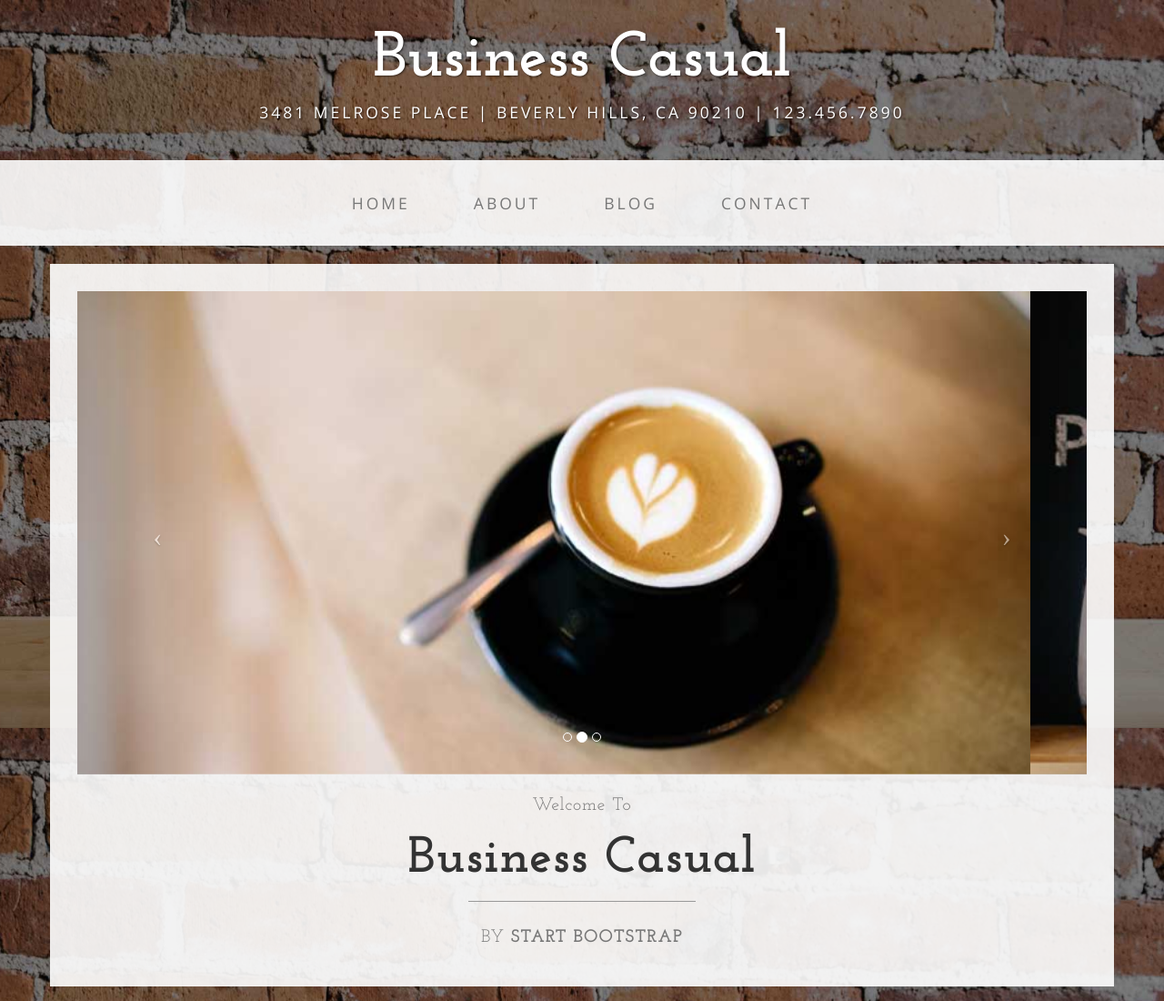
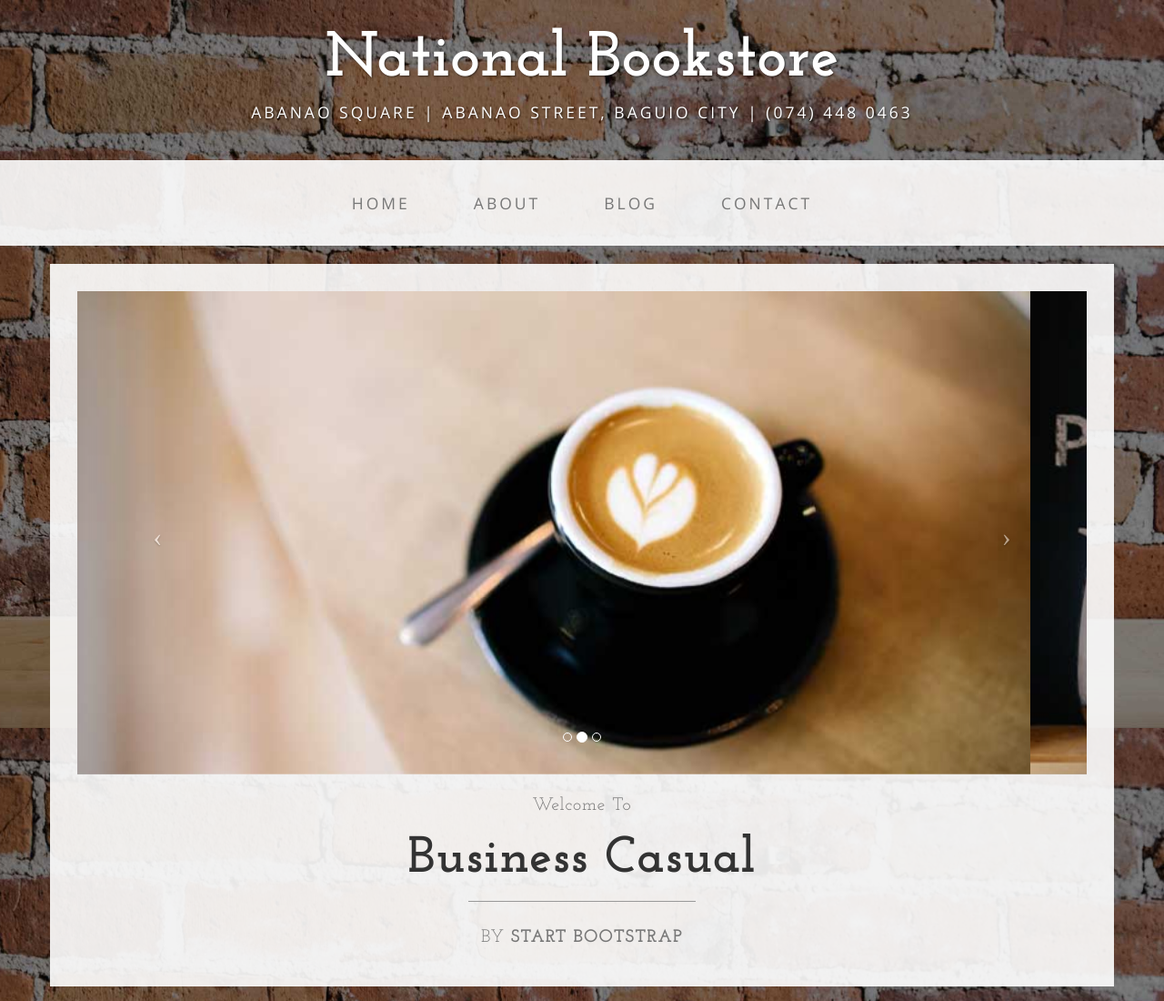
Before and after one commit to nicapungtilan/businesscasual, a plain HTML site: page index.html in a window 1280 px wide. Shown: the top 1100 px of the page at 91% size. Drawn offline with nearby package versions, Linux system fonts and the light colour scheme.

Commit message:
Update index.html

```diff
--- a/index.html
+++ b/index.html
@@ -9,7 +9,7 @@
     <meta name="description" content="">
     <meta name="author" content="">
 
-    <title>Business Casual - Start Bootstrap Theme</title>
+    <title>National Bookstore</title>
 
     <!-- Bootstrap Core CSS -->
     <link href="css/bootstrap.min.css" rel="stylesheet">
@@ -32,8 +32,8 @@
 
 <body>
 
-    <div class="brand">Business Casual</div>
-    <div class="address-bar">3481 Melrose Place | Beverly Hills, CA 90210 | 123.456.7890</div>
+    <div class="brand">National Bookstore</div>
+    <div class="address-bar">Abanao Square | Abanao Street, Baguio City | (074) 448 0463</div>
 
     <!-- Navigation -->
     <nav class="navbar navbar-default" role="navigation">
@@ -47,7 +47,7 @@
                     <span class="icon-bar"></span>
                 </button>
                 <!-- navbar-brand is hidden on larger screens, but visible when the menu is collapsed -->
-                <a class="navbar-brand" href="index.html">Business Casual</a>
+                <a class="navbar-brand" href="index.html">National Bookstore</a>
             </div>
             <!-- Collect the nav links, forms, and other content for toggling -->
             <div class="collapse navbar-collapse" id="bs-example-navbar-collapse-1">
```
